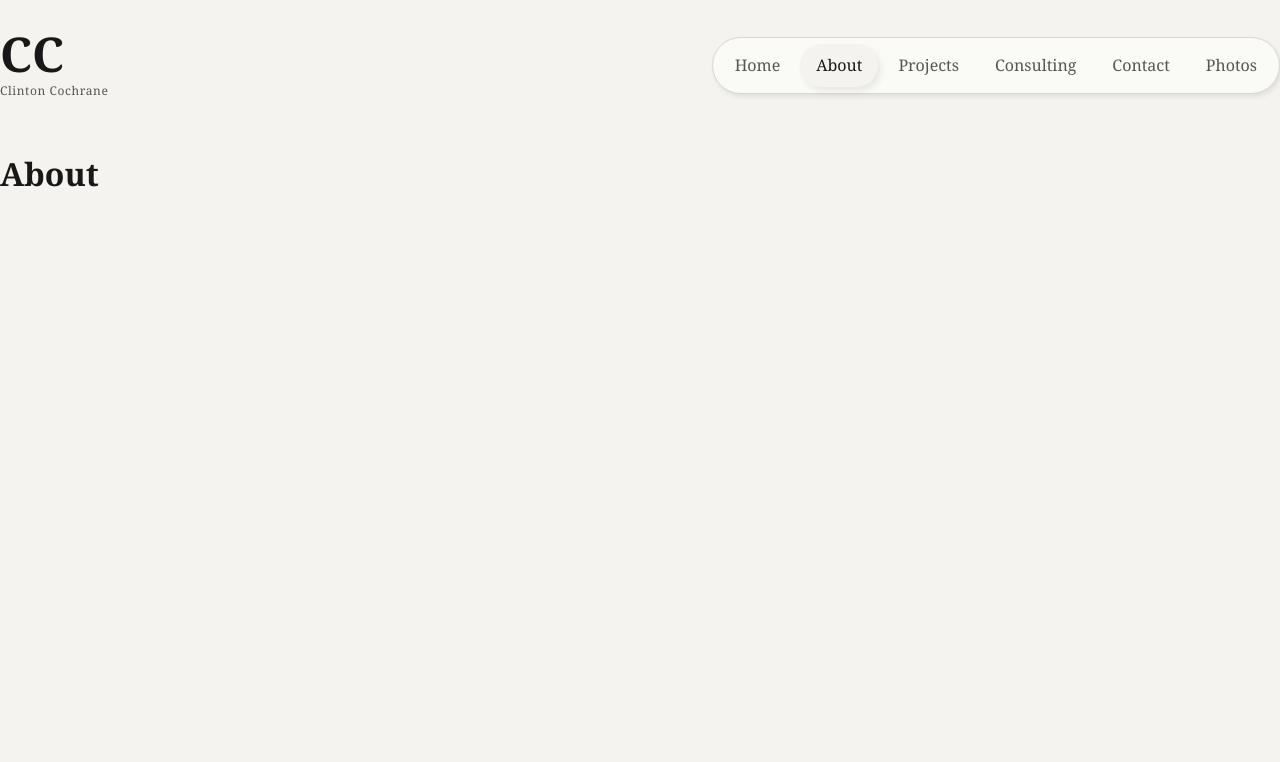
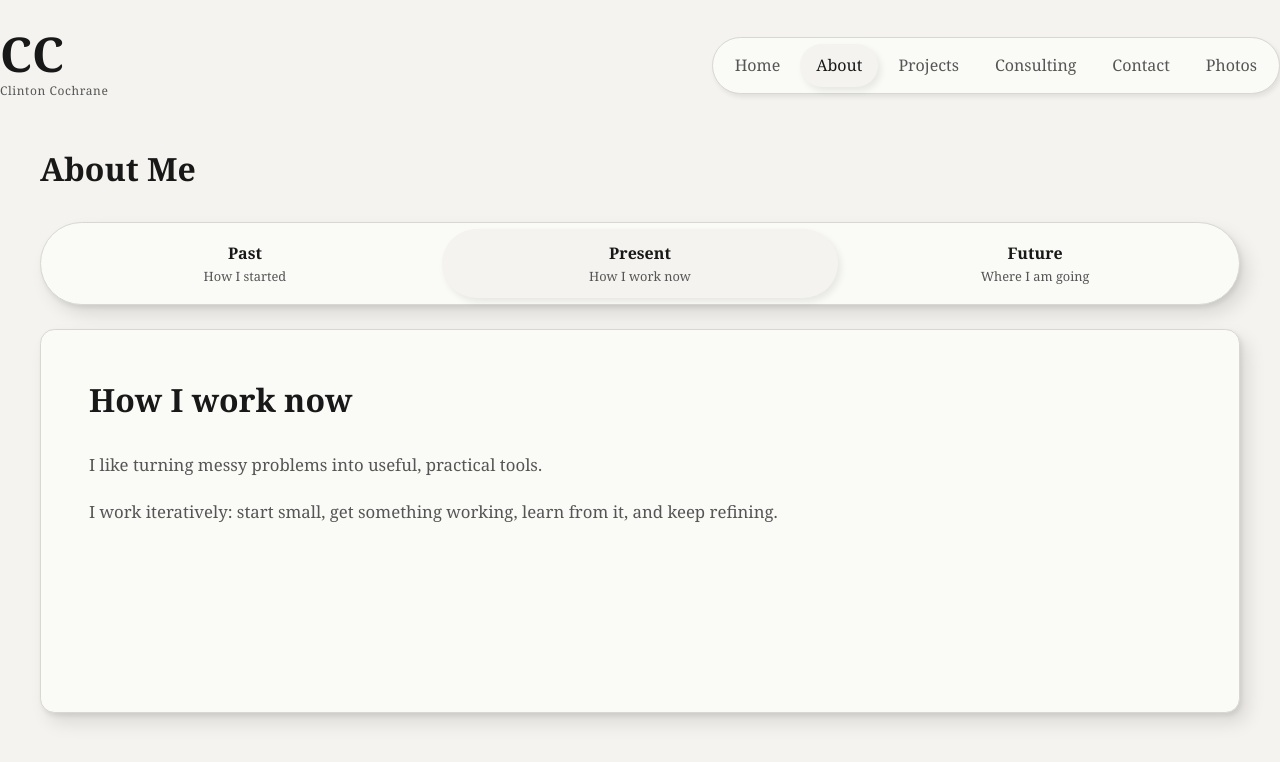
Before and after one commit to Clinton-Cochrane/iBuild, a React (Vite) app: page /about in a window 1280 px wide. Shown: the top 762 px of the page. Built offline with nearby package versions, Linux system fonts and the light colour scheme.

Commit message:
aboutPagev1

```diff
--- /dev/null
+++ b/src/pages/about/about.css
@@ -0,0 +1,88 @@
+.about-page {
+    width: min(1200px, calc(100% - 4rem));
+    margin: 0 auto;
+    padding-bottom: 4rem;
+}
+
+.about-heading {
+    margin: 1rem 0 2rem;
+
+    font-size: 2rem;
+}
+
+.about-switcher {
+    display: grid;
+    grid-template-columns: repeat(3, 1fr);
+
+    margin-bottom: 1.5rem;
+    padding: 0.4rem;
+
+    background: #fafaf7;
+    border: 1px solid #d8d7d1;
+    border-radius: 999px;
+
+    box-shadow:
+        8px 10px 18px rgba(0, 0, 0, 0.10),
+        2px 3px 5px rgba(0, 0, 0, 0.08);
+}
+
+.about-switcher-button {
+    display: flex;
+    flex-direction: column;
+    align-items: center;
+
+    padding: 0.8rem 1rem;
+
+    background: transparent;
+    color: #555555;
+
+    border: 0;
+    border-radius: 999px;
+
+    font: inherit;
+
+    cursor: pointer;
+
+    transition:
+        background-color 150ms ease,
+        box-shadow 150ms ease,
+        transform 150ms ease;
+}
+
+.about-switcher-button strong {
+    color: #181818;
+    font-size: 1rem;
+}
+
+.about-switcher-button span {
+    margin-top: 0.2rem;
+
+    font-size: 0.8rem;
+}
+
+.about-switcher-button:hover {
+    transform: translateY(-1px);
+}
+
+.about-switcher-button.active {
+    background: #f4f3ef;
+
+    box-shadow:
+        3px 4px 7px rgba(0, 0, 0, 0.08);
+}
+
+.about-main-card {
+    min-height: 24rem;
+    padding: 3rem;
+}
+
+.about-main-card h2 {
+    font-size: 2rem;
+}
+
+.about-main-card p {
+    max-width: 45rem;
+
+    font-size: 1.05rem;
+    line-height: 1.8;
+}
--- a/src/pages/about/main.jsx
+++ b/src/pages/about/main.jsx
@@ -1,7 +1,73 @@
-export default function About () {
+import { useState } from "react";
+import Papercard from "../../components/papercard/papercard";
+import "./about.css"
+
+const aboutSections = {
+    past: {
+        title: "How I started",
+        paragraphs: ["This is where the story of how I got started will go ",
+            "We will eventually talk about the path that led me into software, building things, and the work I do now.",
+        ]
+    },
+    present: {
+        title: "How I work now",
+        paragraphs: [
+            "I like turning messy problems into useful, practical tools.",
+            "I work iteratively: start small, get something working, learn from it, and keep refining.",
+        ],
+    },
+
+    future: {
+        title: "What I am working toward",
+        paragraphs: [
+            "This is where I will talk about what I want to build toward next.",
+            "The goal is continued learning, useful work, independence, and helping people through the things I build.",
+        ],
+
+    }
+};
+
+
+export default function About() {
+    const [activeSection, setActiveSection] = useState("present");
+    const section = aboutSections[activeSection]
+
     return (
-        <main>
-            <h1>About</h1>
+        <main className="about-page">
+            <h1 className="about-heading">About Me</h1>
+            <div className="about-switcher" aria-label="About timeline">
+                <button
+                    className={`about-switcher-button ${activeSection === 'past' ? 'active' : ""}`}
+                    onClick={() => setActiveSection("past")}
+                    aria-pressed={activeSection === 'past'}
+                >
+                    <strong>Past</strong>
+                    <span>How I started</span>
+                </button>
+
+                <button
+                    className={`about-switcher-button ${activeSection === 'present' ? "active" : ""}`}
+                    onClick={() => setActiveSection("present")}
+                    aria-pressed={activeSection === 'present'}
+                >
+                    <strong>Present</strong>
+                    <span>How I work now</span>
+                </button>
+
+                <button
+                    className={`about-switcher-button ${activeSection === 'future' ? "active" : ""}`}
+                    onClick={() => setActiveSection("future")}
+                    aria-pressed={activeSection === "future"}
+                >
+                    <strong>Future</strong>
+                    <span>Where I am going</span>
+                </button>
+            </div>
+            <Papercard title={section.title} className="about-main-card">
+                {section.paragraphs.map((paragraph) => (
+                    <p key={paragraph}>{paragraph}</p>
+                ))}
+            </Papercard>
         </main>
     )
 }
```
